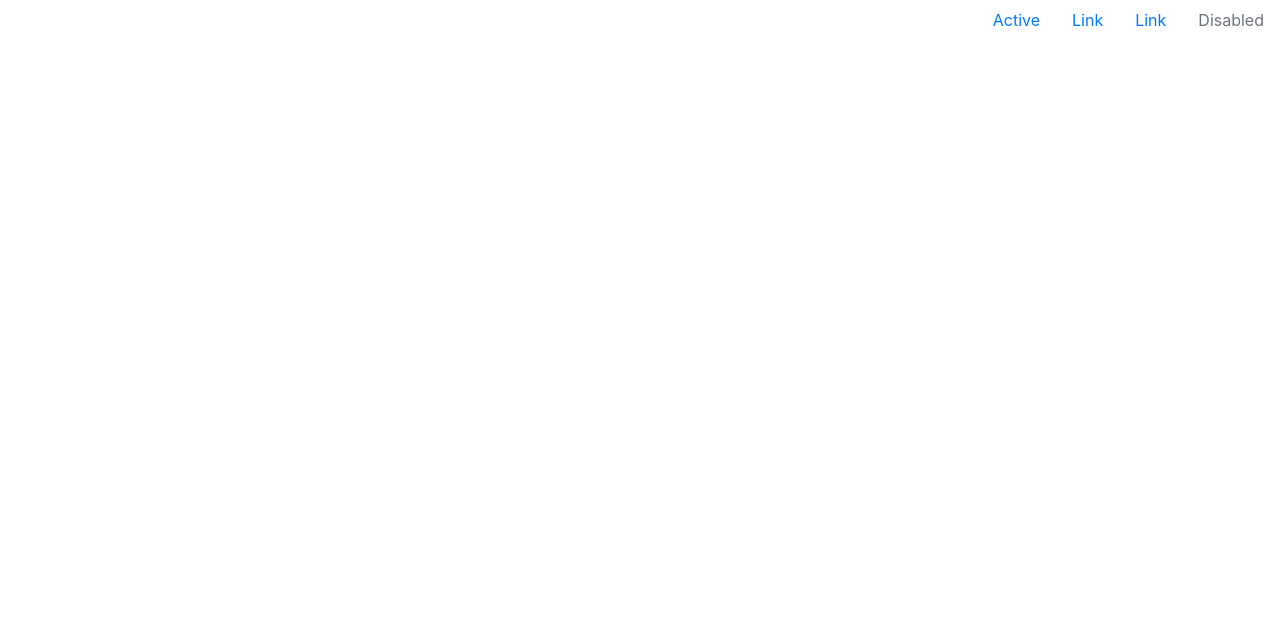
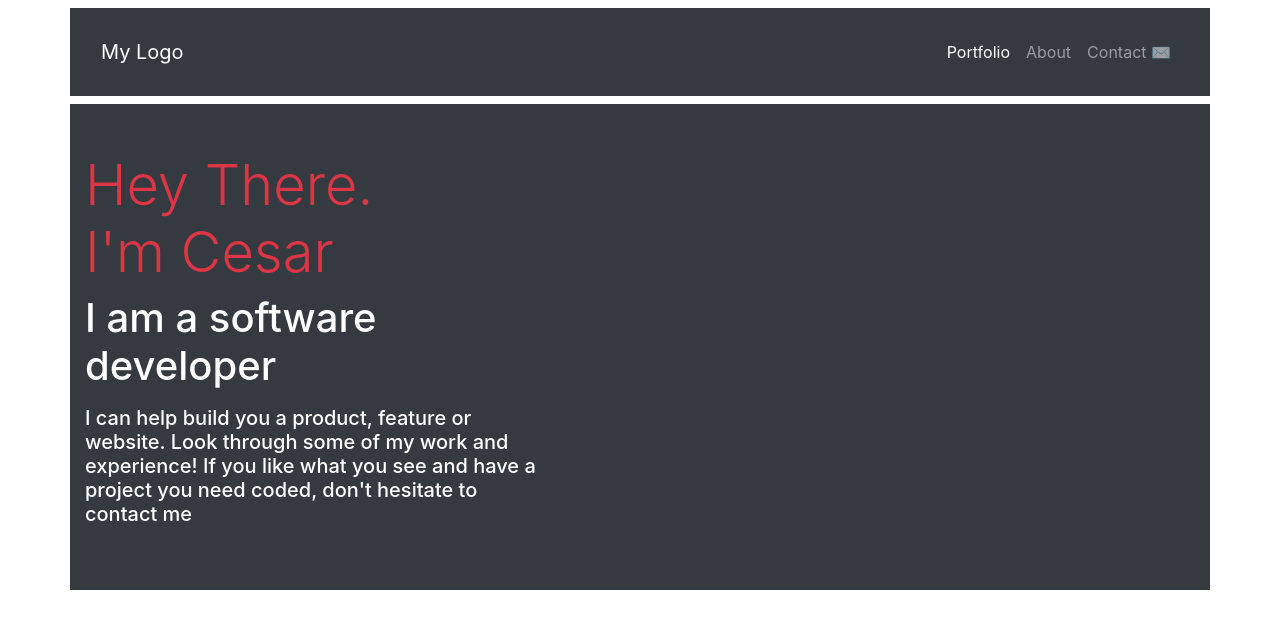
Before and after one commit to mpa-mxiang/bootstrap-practice, a plain HTML site: page index.html in a window 1280 px wide. Drawn offline with nearby package versions, Linux system fonts and the light colour scheme.

Commit message:
Add header and headline with bootstrap

```diff
--- a/index.html
+++ b/index.html
@@ -16,22 +16,35 @@
 </head>
 
 <body>
-    <header>
-        <ul class="nav justify-content-end">
+    <header class="container py-3 my-2 bg-dark ps-5">
+        <nav class="navbar navbar-expand-lg navbar-dark bg-dark " >
+            <a class="navbar-brand" href="#">My Logo</a>
+            <button class="navbar-toggler " data-bs-toggle="collapse" data-bs-target="#navbarText" aria-label="Toggle navigation">
+                <span class="navbar-toggler-icon"></span>
+            </button>
+            <ul class=" collapse navbar-collapse navbar-nav d-flex-md justify-content-end" id="navbarText">
                 <li class="nav-item">
-                <a class="nav-link active" aria-current="page" href="#">Active</a>
+                    <a class="nav-link active" aria-current="page" href="#">Portfolio</a>
                 </li>
                 <li class="nav-item">
-                <a class="nav-link" href="#">Link</a>
+                    <a class="nav-link" href="#">About</a>
                 </li>
                 <li class="nav-item">
-                <a class="nav-link" href="#">Link</a>
-            </li>
-            <li class="nav-item">
-                <a class="nav-link disabled" href="#" tabindex="-1" aria-disabled="true">Disabled</a>
+                    <a class="nav-link" href="#">Contact ✉</a>
                 </li>
             </ul>
+        </nav>
     </header>
+
+    <section class="container py-5 ps-5 text-white bg-dark">
+        <div class="col-md-5 px-0">
+            <h1 class="display-4 text-danger display-4 fw-bold">Hey There.<br>
+            I'm Cesar</h1>
+            <h2 class="h1 fw-bold">I am a software developer</h2>
+            <p class="h5 fw-normal lh-2 my-3">I can help build you a product, feature or website. Look through some of my work and
+            experience! If you like what you see and have a project you need coded, don't hesitate to contact me</p>
+        </div>
+    </section>
 </body>
 
 </html>
```
Lines whose indentation alone changed are shown as unchanged.
